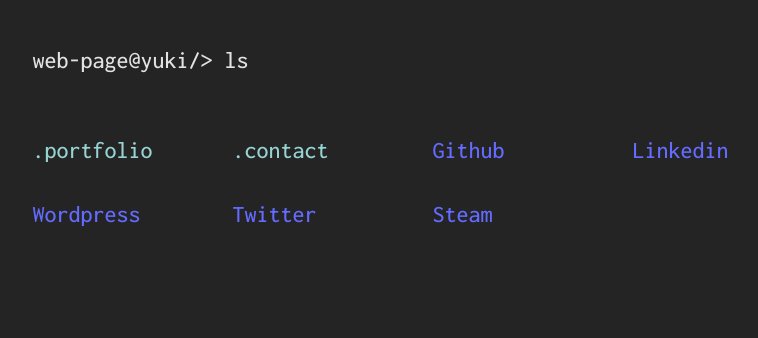
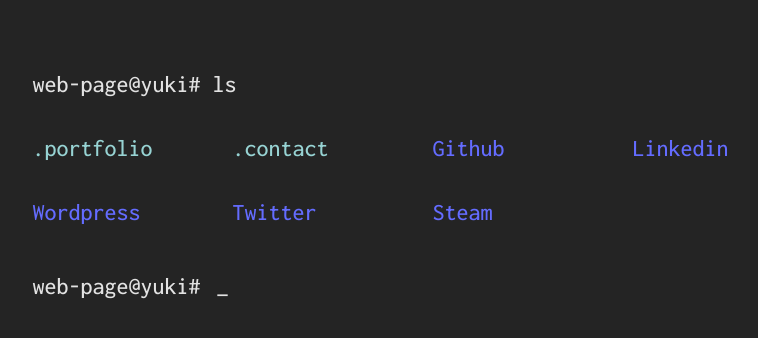
Before and after one commit to Yukics/terminal-web-portfolio, a Svelte app: page / in a window 1280 px wide. Shown: the top 338 px of the page, without its empty margins (110-868 px from the left). Built offline with nearby package versions, Linux system fonts and the light colour scheme.

Commit message:
feat: :bug: terminal working bind: tesing

```diff
--- a/src/App.svelte
+++ b/src/App.svelte
@@ -1,12 +1,24 @@
 <script lang="ts">
-  import NavBar from "./components/NavBar.svelte"
-  import Main from "./components/Main.svelte"
-  let page:string = "/";
+  import PS1 from "./components/PS1.svelte";
+  import LS from "./components/LS.svelte";
+  let command:string = "";
+
+  function enterCommand(){
+    console.log(command)
+  }
+  function catCV(){
+        // TODO Print my cv
+    }
+  function catContact(){
+      // TODO Print my cv
+  }
 </script>
 
 <body>
-  <NavBar bind:index={page}/>
-  <Main bind:index={page}/>
+  <PS1 executedCommand={"ls"}/>
+  <LS catCV={catCV()} catContact={catContact()}/>
+  <PS1 bind:command enterKey={enterCommand}/>
+  <!-- <h1>IT IS: {command}</h1> -->
 </body>
 
 <style>
--- a/src/app.css
+++ b/src/app.css
@@ -16,16 +16,14 @@
   -webkit-text-size-adjust: 100%;
 }
 
-
 #app {
   max-width: 80%;
-  max-height: 100%;
+  max-height: auto;
   margin: 0 auto;
   padding: 2rem;
-
 }
 
-button {
+/* button {
   border-radius: 8px;
   border: 1px solid transparent;
   padding: 0.6em 1.2em;
@@ -42,7 +40,7 @@
 button:focus,
 button:focus-visible {
   outline: 4px auto -webkit-focus-ring-color;
-}
+} */
 
 /* @media (prefers-color-scheme: dark) {
   :root {
--- a/src/components/Main.svelte
+++ b/src/components/LS.svelte
@@ -1,17 +1,12 @@
 <script lang="ts">
-    export let index:string;
-    function catCV(){
-        // TODO Print my cv
-    }
-    function catContact(){
-        // TODO Print my cv
-    }
+    //? Example
+    // export let index:string;
 </script>
 
 <div>
     <div class="main">
-        <!-- svelte-ignore a11y-click-events-have-key-events -->
-        <p on:click={update} class="file" href="/">.portfolio</p>
+        <!-- <p on:click={catCV} class="file" href="/">.portfolio</p> -->
+        <p class="file" href="/">.portfolio</p>
         <p class="file" href="/">.contact</p>
         <p><a target="_blank" href="https://github.com/Yukics">Github</a></p>
         <p><a target="_blank" href="https://es.linkedin.com/in/alejo-morell-bethencourt-95966419b">Linkedin</a></p>
@@ -28,7 +23,6 @@
         flex-wrap: wrap;
         align-items: flex-start;
         align-content: flex-start;
-        margin-top: 5%;
         font-size: 1.5em;
         min-width: 320px;
         min-height: fit-content;
--- a/src/components/NavBar.svelte
+++ /dev/null
@@ -1,16 +0,0 @@
-<script lang="ts">
-    export let index:string;
-</script>
-
-<nav>
-    {`web-page@yuki${index}> ls`}
-</nav>
-
-<style>
-    nav{
-        display: flex;
-        align-items:flex-start;
-        width: 100%;
-        font-size: 1.5em;
-    }
-</style>
--- /dev/null
+++ b/src/components/PS1.svelte
@@ -0,0 +1,76 @@
+<script lang="ts">
+    //* Parent
+    export let enterKey = () => {};
+    export let command:string = "";
+    export let executedCommand:string = "";
+
+    //* Own functions
+    const ps1:string = "web-page@yuki#";
+
+    function handleInputKeyPress(event){
+        //? Manages default width
+        const inputWidth: string = document.getElementById("commandInput").style.width;
+        let inputNumber: number = parseFloat(inputWidth.slice(0, -2));
+        if(inputWidth === ""){
+            inputNumber = 0;
+        }
+
+        //? Handles keyboard input, any other input wont do nothing
+        switch (true) {
+            // Backspace && Delete
+            case (event.which === 8 || event.which === 46):
+                document.getElementById("commandInput").style.width = (inputNumber - 0.5) + "em";
+                break;
+            // Enter
+            case (event.which === 13):
+                enterKey();
+                break;
+            // Numbers && characters
+            case (event.which >= 48 && event.which <= 90):
+                document.getElementById("commandInput").style.width = (inputNumber + 0.5) + "em";
+                break;
+            default:
+                event.preventDefault();
+                break;
+        }
+    }
+</script>
+
+<style>
+    nav{
+        display: flex;
+        align-items:flex-start;
+        width: 100%;
+        font-size: 1.5em;
+    }
+    .cursor{
+        padding-top: 2px;
+        animation: blinker 1s linear infinite;
+    }
+    @keyframes blinker {
+        50% {
+            opacity: 0;
+        }
+    }
+    input{
+        background: transparent;
+        caret-color: transparent;
+        border: none;
+        font-family: inherit;
+        font-family: 2em;
+        font-size: 1em;
+        color: inherit;
+        outline: none;
+        width: 0em;
+    }
+</style>
+
+{#if executedCommand !== ""}
+    <nav>
+        <p>{`${ps1} ${executedCommand}`}</p>
+    </nav>
+{:else}
+    <nav>
+        <p>{ps1} <input type="text" id="commandInput" bind:value={command} autocorrect="off" autocapitalize="off" on:keydown={handleInputKeyPress} autofocus><span class="cursor">_</span></p>
+    </nav>
+{/if}
```
Also changed, not shown: src/components/CV.svelte (added, +13 -0 lines).
